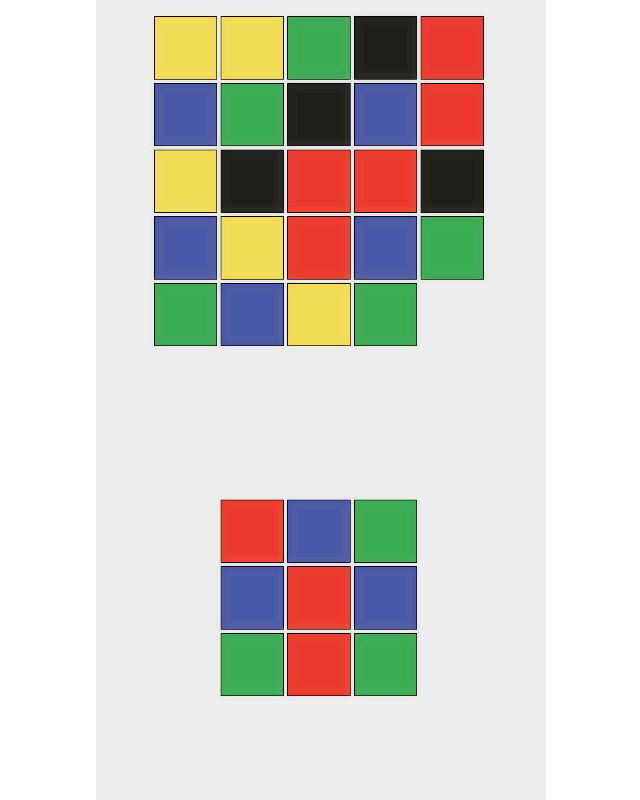
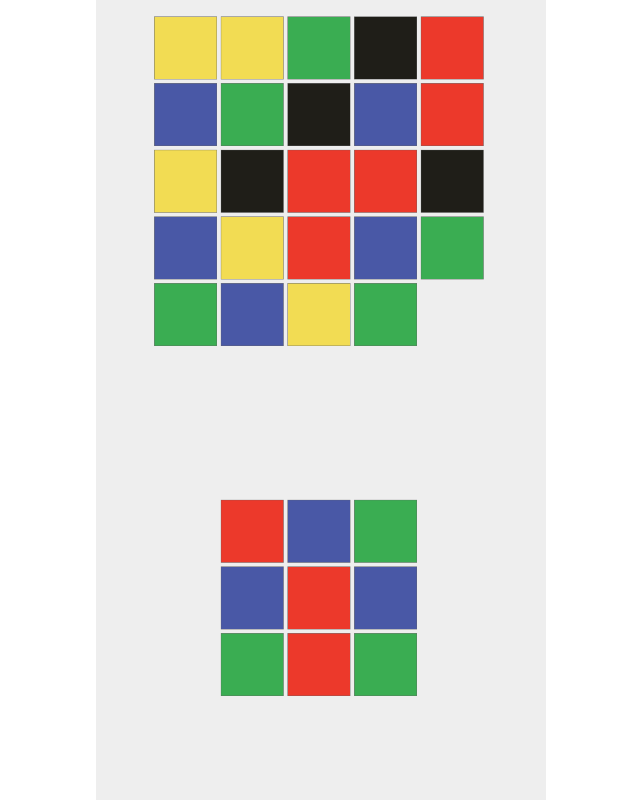
Before and after one commit to alenaksu/bmind, a website built with Parcel: page index.html in a window 1280 px wide. Shown: the whole page, without its empty margins (319-959 px from the left). Built offline with nearby package versions, Linux system fonts and the light colour scheme; animation ran at ten frames a second.

```diff
--- a/docs/index.html
+++ b/docs/index.html
@@ -1 +1 @@
-<!DOCTYPE html><head><title>bmind</title><meta name="viewport" content="width=device-width, initial-scale=1, minimum-scale=1, maximum-scale=1"><link rel="stylesheet" href="/bmind/src.6e26c786.css"></head><body> </body><script src="/bmind/game.e0a05ada.js"></script>
+<!DOCTYPE html><head><title>bmind</title><meta name="viewport" content="width=device-width, initial-scale=1, minimum-scale=1, maximum-scale=1"><link rel="stylesheet" href="/bmind/src.6e26c786.css"></head><body> </body><script src="/bmind/game.bf126dbb.js"></script>
--- a/src/services/rendering/Tile.ts
+++ b/src/services/rendering/Tile.ts
@@ -22,24 +22,10 @@
 
         const [w, h] = size.map((x: number) => x - this.padding);
 
-        context.save();
         context.fillStyle = Colors[type];
         context.fillRect(x, y, w, h);
 
-        context.shadowColor = `${Colors[type]}33`; // string
-        //Color of the shadow;  RGB, RGBA, HSL, HEX, and other inputs are valid.
-        context.shadowOffsetX = 0; // integer
-        //Horizontal distance of the shadow, in relation to the text.
-        context.shadowOffsetY = 0; // integer
-        //Vertical distance of the shadow, in relation to the text.
-        context.shadowBlur = 20; // integer
-        context.globalCompositeOperation = 'source-atop';
-
+        context.strokeStyle = '#666';
         context.strokeRect(x, y, w, h);
-        context.strokeRect(x, y, w, h);
-        context.strokeRect(x, y, w, h);
-        context.strokeRect(x, y, w, h);
-        context.strokeRect(x, y, w, h);
-        context.restore();
     }
 }
```
Also changed, not shown: 4 other files.
